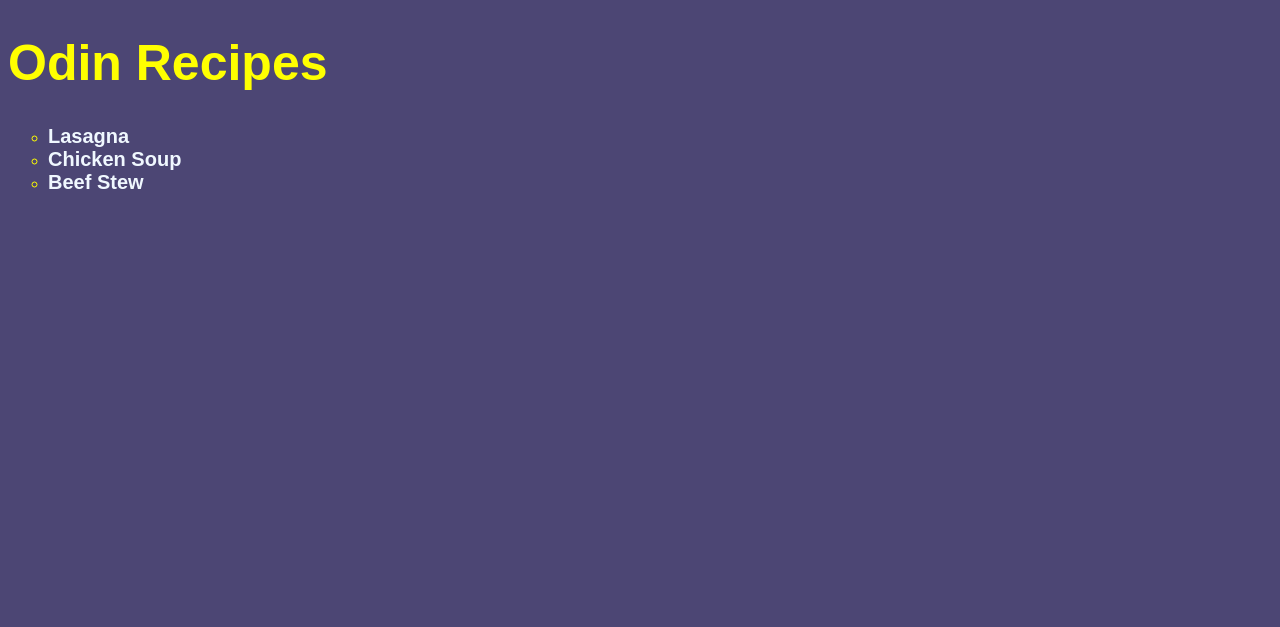
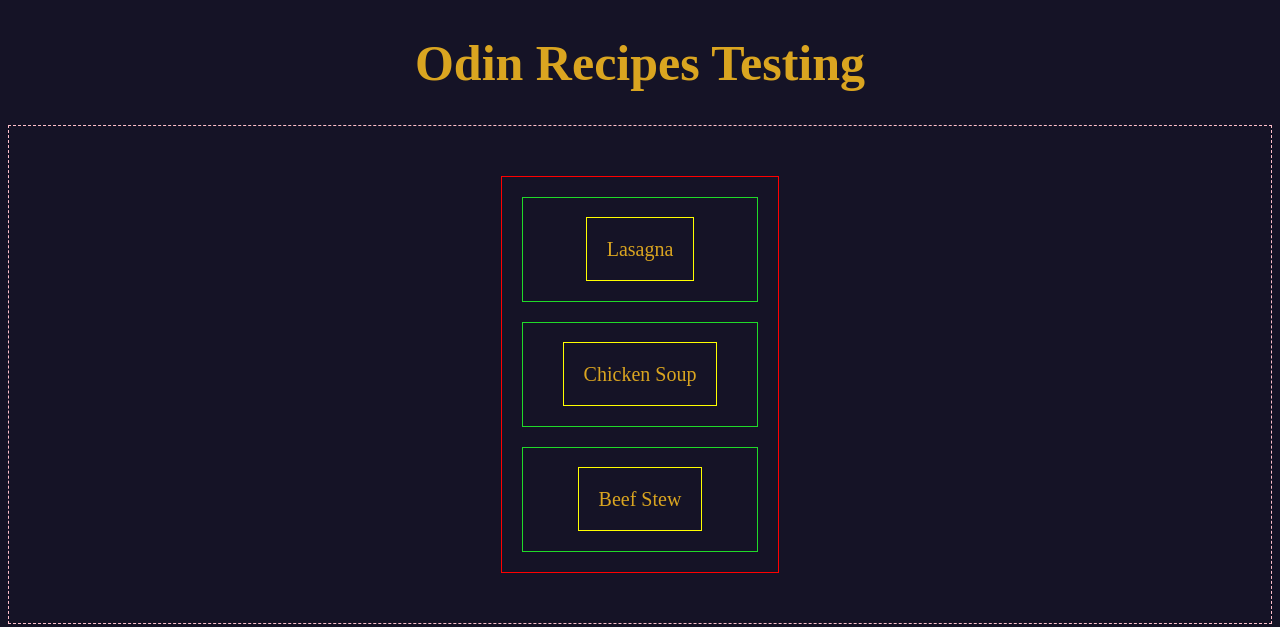
Before and after one commit to rone-commit/odin-recipes, a plain HTML site: page index.html in a window 1280 px wide. Drawn offline with Linux system fonts and the light colour scheme.

Commit message:
Tested the block model and block/inline boxes css.

```diff
--- a/css/styles.css
+++ b/css/styles.css
@@ -1,23 +1,50 @@
+html {
+  box-sizing: border-box;
+}
+*,
+*::before,
+*::after {
+  box-sizing: inherit;
+}
+
 body{
-    background-color: #100745be;
+  background-color: #151326;
 }
 
 h1 {
-    color: #ffff00;
-    font-size: 50px;
-    font-family: Arial, Helvetica, sans-serif;
-    font-weight: bold;
+  color: goldenrod;
+  font-size: 50px;
+  font-family: 'Times New Roman', Times, serif;
+  text-align: center;
 }
 
-li {
-    color: #ffff00;
-    list-style:circle;
+.parent-element{
+  text-align: center;
+  border: 1px dashed pink;
 }
 
-a {
-    text-decoration: none;
-    font-size: 20px;
-    font-family: Arial, Helvetica, sans-serif;
-    font-weight: bold;
-    color: aliceblue;
+.parent-element ul {
+  border: 1px solid red;
+  list-style-type: none;
+  margin: 50px;
+  padding: 0;
+  display: inline-block;
 }
+
+.parent-element ul li {
+  border: 1px solid rgb(32, 218, 41);
+  padding: 40px;
+  margin: 20px;
+}
+
+.parent-element ul li a {
+  border: 1px solid yellow;
+  text-decoration: none;
+  font-size: 20px;
+  font-family: 'Times New Roman', Times, serif;
+  color: goldenrod;
+  padding: 20px;
+}
+.parent-element ul li a:hover {
+  background-color: rgb(17, 10, 24);
+}
--- a/index.html
+++ b/index.html
@@ -7,11 +7,13 @@
     <link rel="stylesheet" href="/css/styles.css">
   </head>
   <body>
-    <h1>Odin Recipes</h1>
-    <ul>
-      <li><a href="recipes/lasagna.html">Lasagna</a></li>
-      <li><a href="recipes/chicken-soup.html">Chicken Soup</a></li>
-      <li><a href="recipes/beef-stew.html">Beef Stew</a></li>
-    </ul>
+    <h1>Odin Recipes Testing</h1>
+    <div class="parent-element">
+      <ul>
+        <li><a href="recipes/lasagna.html">Lasagna</a></li>
+        <li><a href="recipes/chicken-soup.html">Chicken Soup</a></li>
+        <li><a href="recipes/beef-stew.html">Beef Stew</a></li>
+      </ul>
+    </div>
   </body>
 </html>
```
